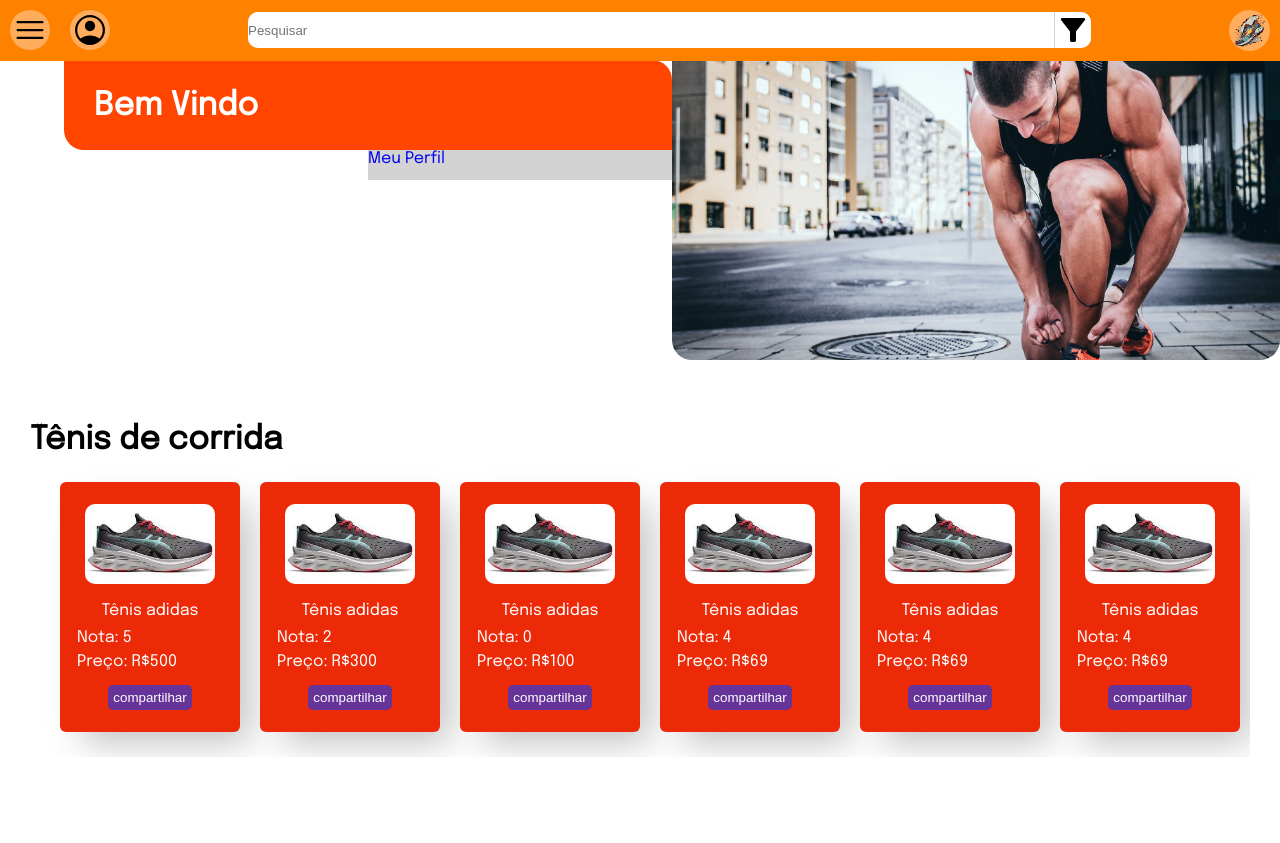
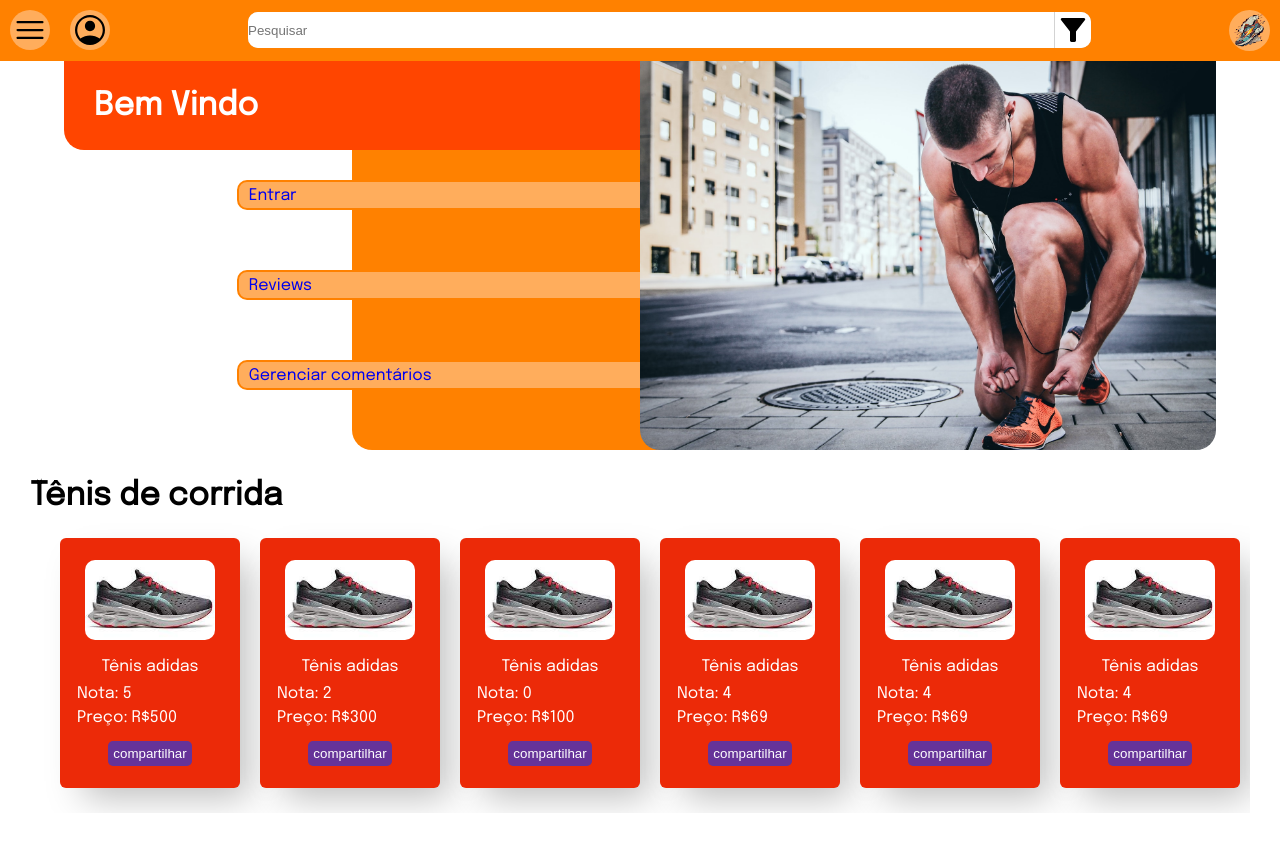
Before and after one commit to BluF0x/TCC, a React (Vite) app: page / in a window 1280 px wide. Before the commit the page ends 800 px from the top, so only its background shows below. Built offline with nearby package versions, Linux system fonts and the light colour scheme.

Commit message:
mais trabalho na página inicial

```diff
--- a/src/componentes/TelaBemVindo/TelaBemVindo.jsx
+++ b/src/componentes/TelaBemVindo/TelaBemVindo.jsx
@@ -12,12 +12,16 @@
             <div className="img">
                 <img src={homen} id="img-tela"></img>
             </div>
-            <div className="menus">
-                <div>
-                    <Link>
-                        Meu Perfil
-                    </Link>
-                </div>
+            <div className="background">
+            </div>
+            <div className="menus menu-entrar">
+                <Link >Entrar</Link>
+            </div>
+            <div className="menus menu-reviews">
+                <Link >Reviews</Link>
+            </div>
+            <div className="menus menu-gerenciar">
+                <Link >Gerenciar comentários</Link>
             </div>
         </div>
     )
--- a/src/componentes/TelaBemVindo/menu-bem-vindo.css
+++ b/src/componentes/TelaBemVindo/menu-bem-vindo.css
@@ -1,43 +1,74 @@
 
 .container-bem-vindo {
-    margin: 5vw;
-    margin-right: 0;
-    margin-top: 0;
+    margin: 0;
+    margin-left: 5vw;
+    margin-right: 5vw;
     max-height: 60vh;
     display: grid;
-    grid-template-columns: repeat(4, 1fr);
-    grid-template-rows: repeat(10, 30px);
+    grid-template-columns: repeat(20, 1fr);
+    grid-template-rows: repeat(13, 30px);
 }
 
 .titulo {
     grid-column-start: 1;
-    grid-column-end: 3;
+    grid-column-end: 12;
     grid-row-start: 1;
     grid-row-end: 4;
     background-color: orangered;
     margin: 0;
     padding: 30px;
     width: 100%;
-    border-radius: 0px 20px;
+    border-radius: 0px 0px 0px 20px;
     color: white;
 }
+
 .img{
 
-    grid-column-start: 3;
-    grid-column-end: 5;
+    grid-column-start: 11;
+    grid-column-end: 21;
     grid-row-start: 1;
-    grid-row-end: 11;
+    grid-row-end: 14;
+    z-index: 4;
 }
 
 #img-tela {
     border-radius: 0px 0px 20px 20px;
     object-fit: cover;
     width: 100%;
-    height: 300px;
+    height: 390px;
+}
+
+.background {
+    z-index: 2;
+    grid-column-start: -16;
+    grid-column-end: 13;
+    grid-row-start: 4 ;
+    grid-row-end: 14;
+    background-color: var(--cor-primaria);
+    border-radius: 0px 0px 0px 20px;
 }
 
 .menus {
-    background-color: lightgray;
-    grid-column-start: 2;
-    grid-column-end: 3;
+    background-color: var(--cor-secundaria);
+    display: flex;
+    align-items: center;
+    padding: 10px;
+    border-radius: 10px;
+    border: 2px var(--cor-primaria) solid;
+    grid-column-start: 4;
+    grid-column-end: 14;
+    z-index: 3;
 }
+
+.menu-entrar {
+    grid-row-start: 5;
+    grid-row-end: 6;
+}
+
+.menu-reviews {
+    grid-row-start: 8;
+}
+
+.menu-gerenciar {
+    grid-row-start: 11;
+}
```
